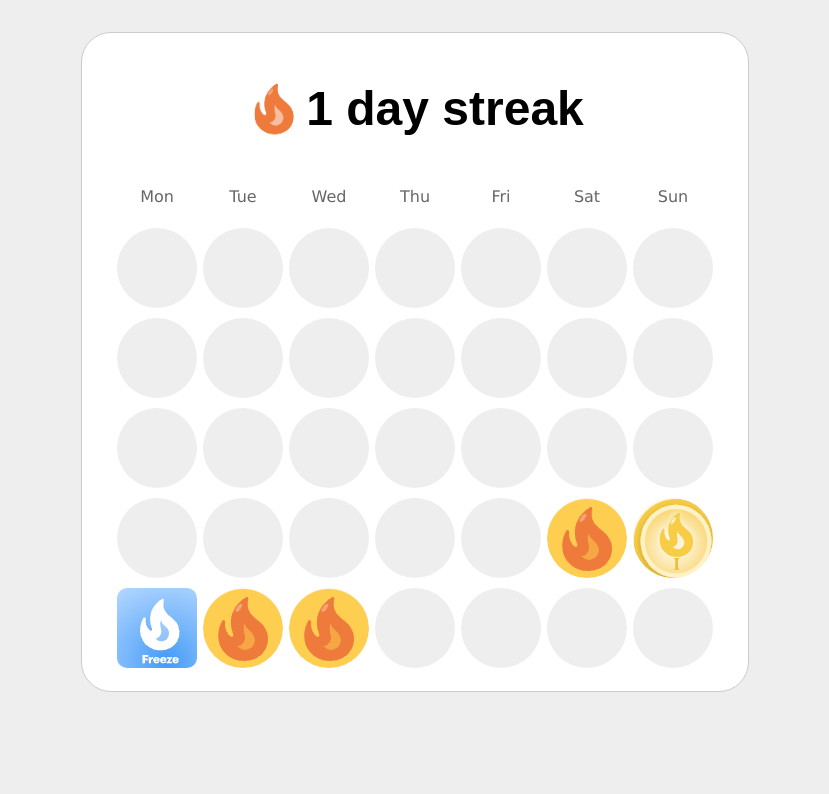
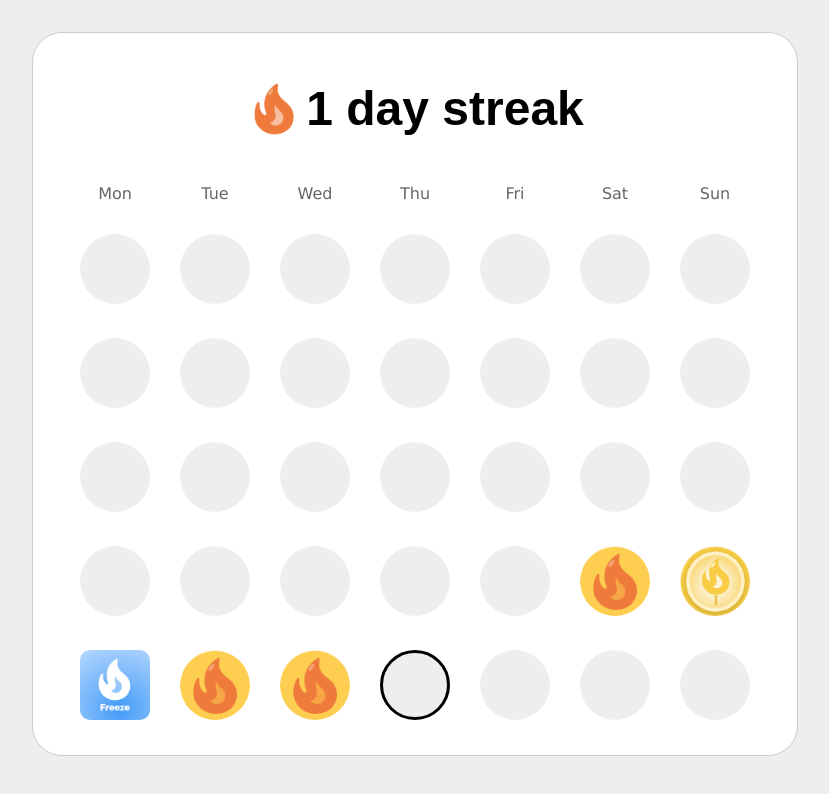
Before and after one commit to matt-newman/potential-fortnight, a React (Create React App) app: page / in a window 1280 px wide. Shown: the top 794 px of the page, without its empty margins (225-1054 px from the left). Built offline with nearby package versions, Linux system fonts and the light colour scheme.

Commit message:
only start and end of streak color to do

```diff
--- a/src/components/calendar/calendar.css
+++ b/src/components/calendar/calendar.css
@@ -27,30 +27,34 @@
 
 .headerDay {
     display: inline-block;
-    margin: 3px;
-    width: 80px;
+    width: 100px;
     text-align: center;
 }
 
 .days {
-    max-width: 602px;
-    background-image: radial-gradient(circle at 43px 40px, #eee 35px, transparent 0);
-    background-size: 86px;
+    max-width: 700px;
 }
 
 .day {
-    background-color: #eee;
+    background: radial-gradient(#eee 35px, transparent 35px);
     border-radius: 50%;
     display: inline-block;
-    height: 80px;
-    width: 80px;
+    height: 70px;
+    width: 70px;
     overflow: hidden;
-    margin: 3px;
+    margin: 15px;
+}
+
+.day--today {
+    outline: solid 3px black;
+    outline-offset: -3px;
 }
 
 .day.day--freeze {
     border-radius: 10px;
 }
 
-.dayImage {
+.day-image {
+    max-width: 70px;
+    max-height: 70px;
 }
--- a/src/components/calendar/calendar.tsx
+++ b/src/components/calendar/calendar.tsx
@@ -102,12 +102,16 @@ function renderDay(day: CalendarDay, index: number) {
     const dayNum = date.getDate();
     const isValidDay = dayNum > -1 || type === 'empty';
     const fallbackType = type || 'empty';
+    const today = new Date();
+    const todayOffset = (today.getDay() + 6) % 7; // to make monday 0
+    const isToday = (today.getDate() + todayOffset) === index + 1; // index + 1, due to shift of insertAt
 
     return (
         <>
             {isValidDay && (
-                <div className={`day day--${fallbackType}`}>
-                    {isValidDay && type !== 'empty' && (<img className={''} alt={`${type}`} src={`/images/${type}.png`} />)}
+                <div className={`day day--${fallbackType} ${isToday ? 'day--today' : ''}`}>
+                    {/* {today.getDate()} - {todayOffset} - {index} */}
+                    {isValidDay && type !== 'empty' && (<img className={'day-image'} alt={`${type}`} src={`/images/${type}.png`} />)}
                 </div>
             )}
         </>
@@ -115,14 +119,18 @@ function renderDay(day: CalendarDay, index: number) {
 }
 
 const getMonthInfo = (month: number, year=new Date().getFullYear()) => {
-    const date = new Date(year, month, 0);
-    const daysInMonth = date.getDate();
-    const firstDayOfMonth = date.getDay();
+    const first = new Date(year, month, 1);
+    const last = new Date(year, month + 1, 0);
+    const daysInMonth = last.getDate();
+    const firstDayOfMonth = first.getDay();
+    const shiftFromMondayToFirstDayOfMonth = ( firstDayOfMonth + 6 ) % 7; // effectively resets the zero index of the week to be 1, therefore monday
 
     return {
-        date,
+        first,
+        last,
         daysInMonth,
         firstDayOfMonth,
+        shiftFromMondayToFirstDayOfMonth,
     }
 }
 
@@ -131,12 +139,13 @@ const createGrid = (days: Array<CalendarDay>): Array<CalendarDay> => {
     const gridSize = 7 * 5; // will be able to fit any month
     let grid = new Array(gridSize).fill(emptyDay);
 
-    const shiftFromMondayToFirstDate = (firstDate.getDate() + 6) % 7; // effectively resets the zero index of the week to be 1, therefore monday
+    const month = getMonthInfo(firstDate.getMonth(), firstDate.getFullYear());
+    const insertAt = month.shiftFromMondayToFirstDayOfMonth + firstDate.getDate() - 1; // -1 because of zero index of array
 
     // splice days into grid
-    grid.splice(shiftFromMondayToFirstDate + firstDate.getDate(), days.length, ...days);
+    grid.splice(insertAt, days.length, ...days);
 
-    console.log( {shiftFromMondayToFirstDate, grid, first: firstDate.getDate()} );
+    console.log( {insertAt, grid, first: firstDate.getDate(), month} );
 
     return grid;
 }
```
